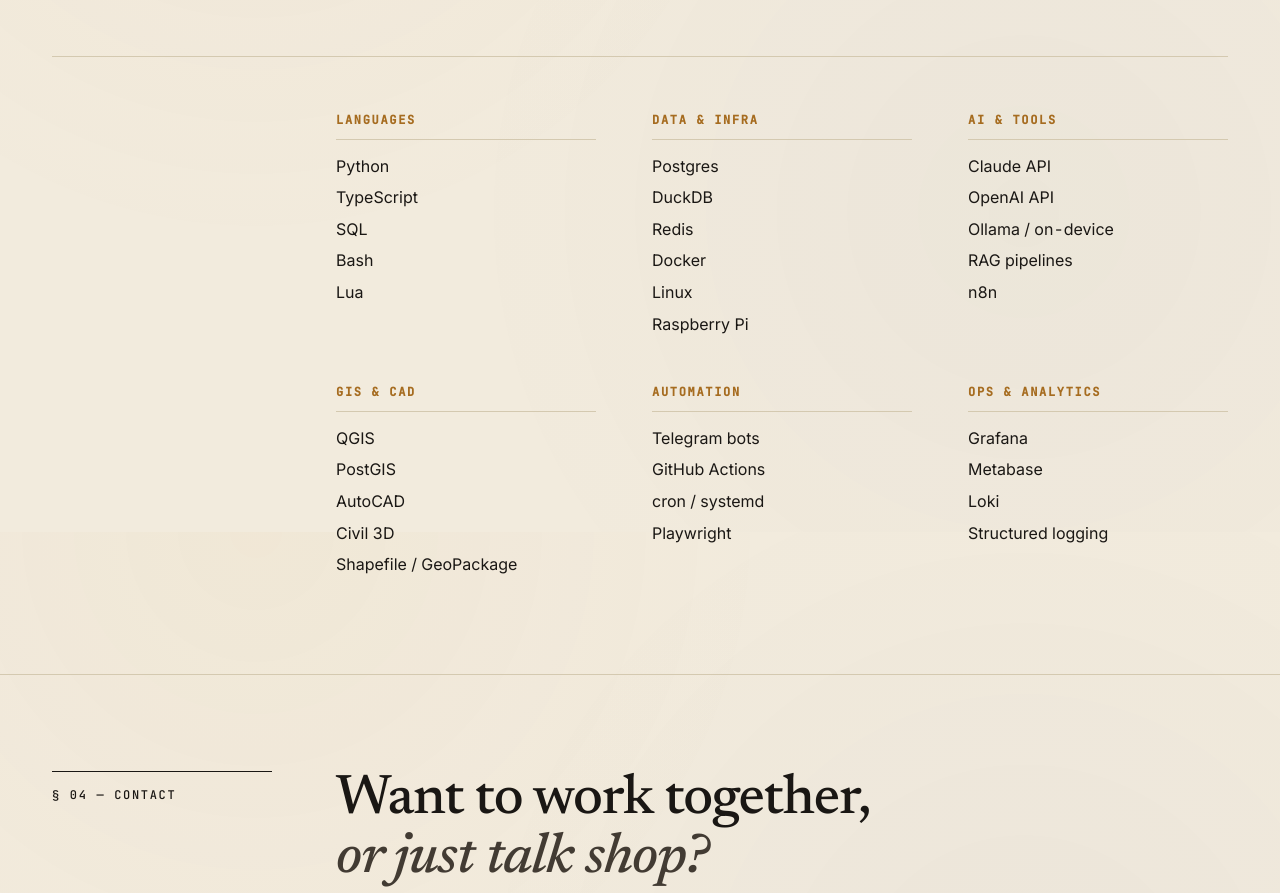
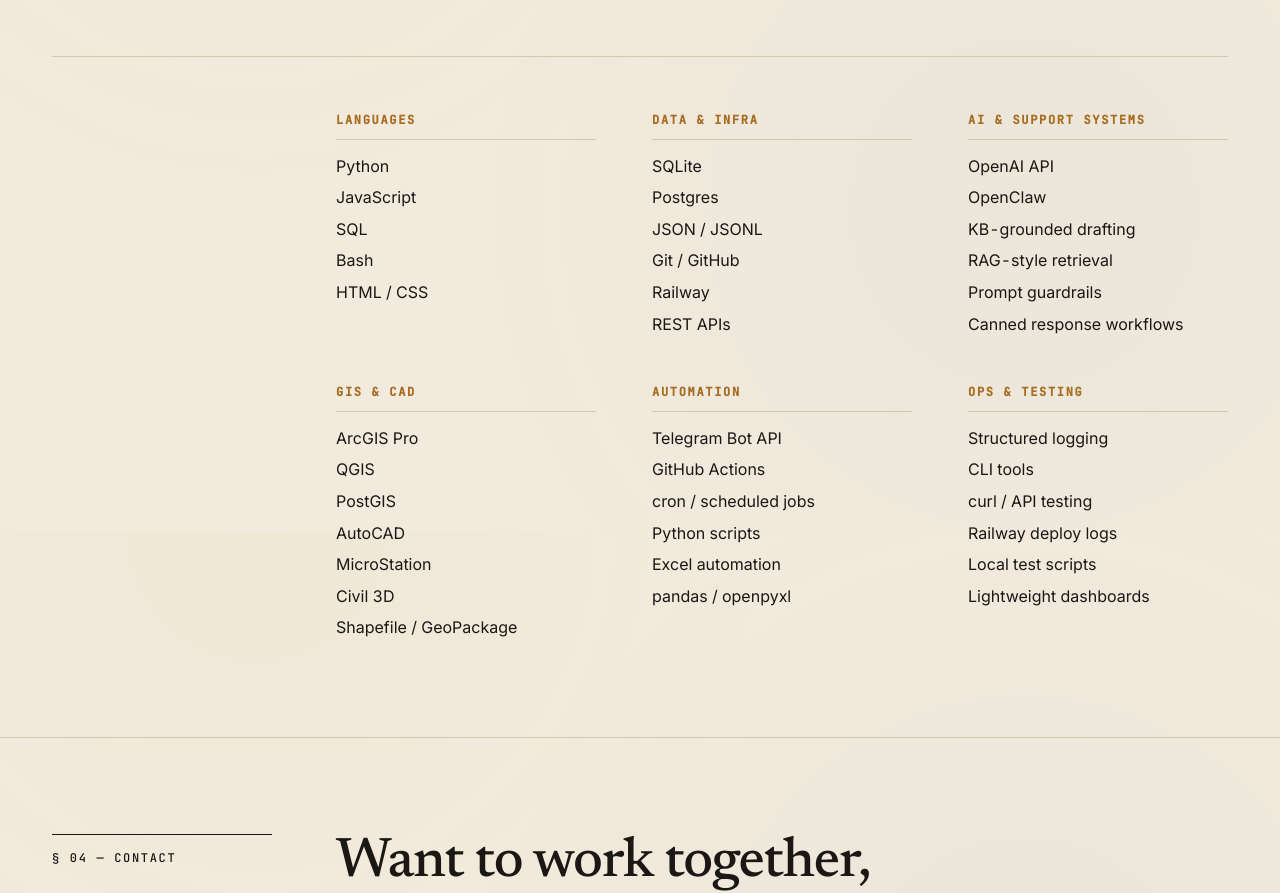
Before and after one commit to chrisrivero-dev/crvro-portfolio, a React (Vite) app: page / in a window 1280 px wide. Shown: the part 3468-4361 px from the top of the page. Built offline with nearby package versions, Linux system fonts and the light colour scheme.

Commit message:
Update portfolio copy and tools section

```diff
--- a/src/components/Skills.jsx
+++ b/src/components/Skills.jsx
@@ -1,12 +1,12 @@
 import React from "react";
 
 const SKILLS = [
-  { head: "languages", items: ["Python", "TypeScript", "SQL", "Bash", "Lua"] },
-  { head: "data & infra", items: ["Postgres", "DuckDB", "Redis", "Docker", "Linux", "Raspberry Pi"] },
-  { head: "AI & tools", items: ["Claude API", "OpenAI API", "Ollama / on-device", "RAG pipelines", "n8n"] },
-  { head: "GIS & CAD", items: ["QGIS", "PostGIS", "AutoCAD", "Civil 3D", "Shapefile / GeoPackage"] },
-  { head: "automation", items: ["Telegram bots", "GitHub Actions", "cron / systemd", "Playwright"] },
-  { head: "ops & analytics", items: ["Grafana", "Metabase", "Loki", "Structured logging"] },
+  { head: "languages", items: ["Python", "JavaScript", "SQL", "Bash", "HTML / CSS"] },
+  { head: "data & infra", items: ["SQLite", "Postgres", "JSON / JSONL", "Git / GitHub", "Railway", "REST APIs"] },
+  { head: "AI & support systems", items: ["OpenAI API", "OpenClaw", "KB-grounded drafting", "RAG-style retrieval", "Prompt guardrails", "Canned response workflows"] },
+  { head: "GIS & CAD", items: ["ArcGIS Pro", "QGIS", "PostGIS", "AutoCAD", "MicroStation", "Civil 3D", "Shapefile / GeoPackage"] },
+  { head: "automation", items: ["Telegram Bot API", "GitHub Actions", "cron / scheduled jobs", "Python scripts", "Excel automation", "pandas / openpyxl"] },
+  { head: "ops & testing", items: ["Structured logging", "CLI tools", "curl / API testing", "Railway deploy logs", "Local test scripts", "Lightweight dashboards"] },
 ];
 
 export default function Skills() {
```
